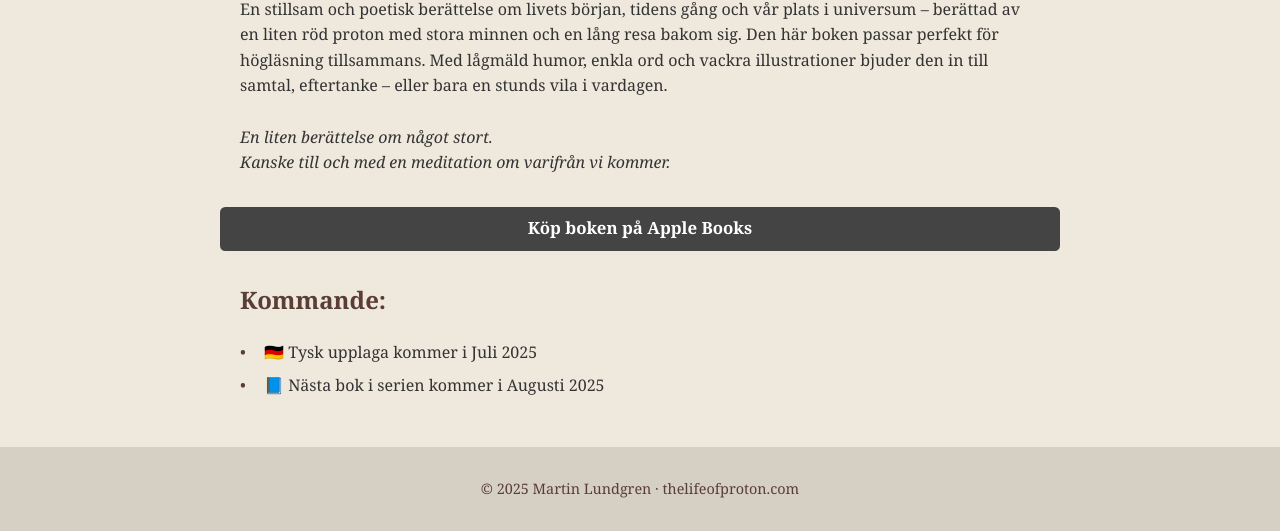
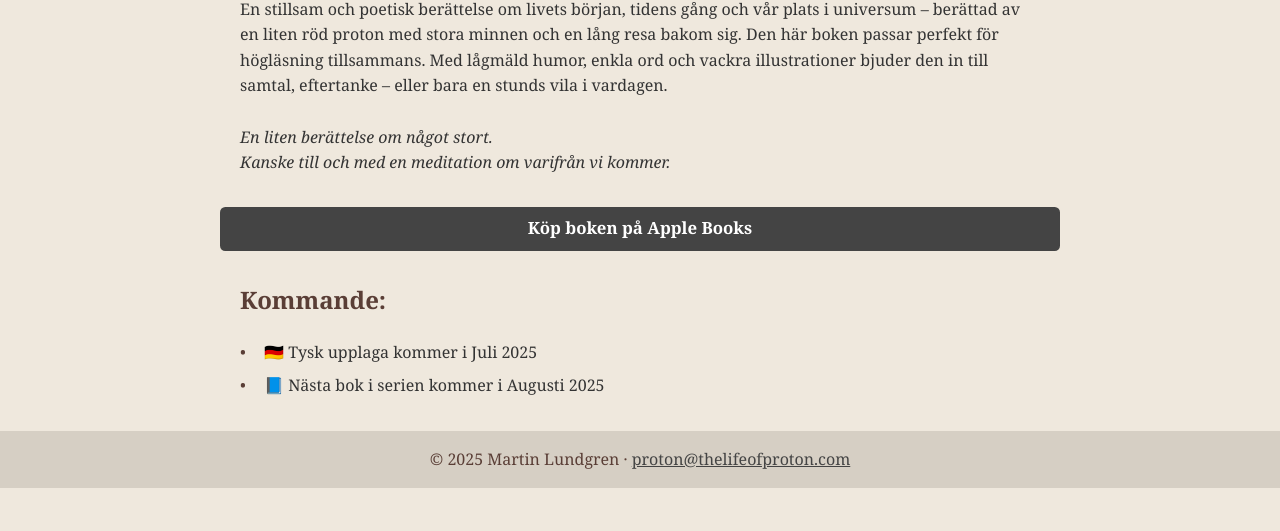
Before and after one commit to joficreations/proton-site, a plain HTML site: page index.html in a window 1280 px wide. Shown: the part 529-1060 px from the top of the page. After the commit the page ends 1017 px from the top, so only its background shows below. Drawn offline with Linux system fonts and the light colour scheme.

Commit message:
Added mail adress

```diff
--- a/index.html
+++ b/index.html
@@ -137,11 +137,26 @@
       </section>
     </main>
 
-    <footer>
-      <p data-lang="sv">&copy; 2025 Martin Lundgren · thelifeofproton.com</p>
-      <p data-lang="en" style="display: none">
-        &copy; 2025 Martin Lundgren · thelifeofproton.com
-      </p>
+    <footer
+      style="
+        margin-top: 2rem;
+        text-align: center;
+        font-size: 1rem;
+        line-height: 1.6;
+      "
+    >
+      <div data-lang="sv">
+        &copy; 2025 Martin Lundgren ·
+        <a href="mailto:proton@thelifeofproton.com" style="color: #444"
+          >proton@thelifeofproton.com</a
+        >
+      </div>
+      <div data-lang="en" style="display: none">
+        &copy; 2025 Martin Lundgren ·
+        <a href="mailto:proton@thelifeofproton.com" style="color: #444"
+          >proton@thelifeofproton.com</a
+        >
+      </div>
     </footer>
   </body>
 </html>
```
